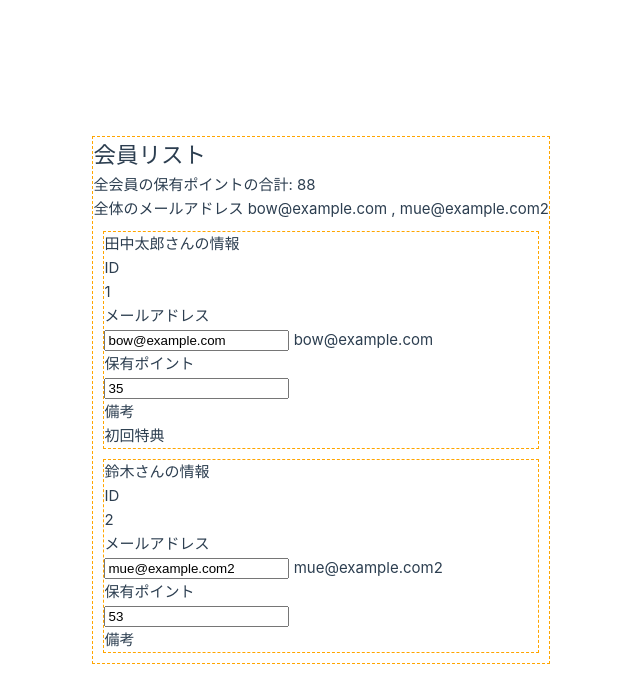
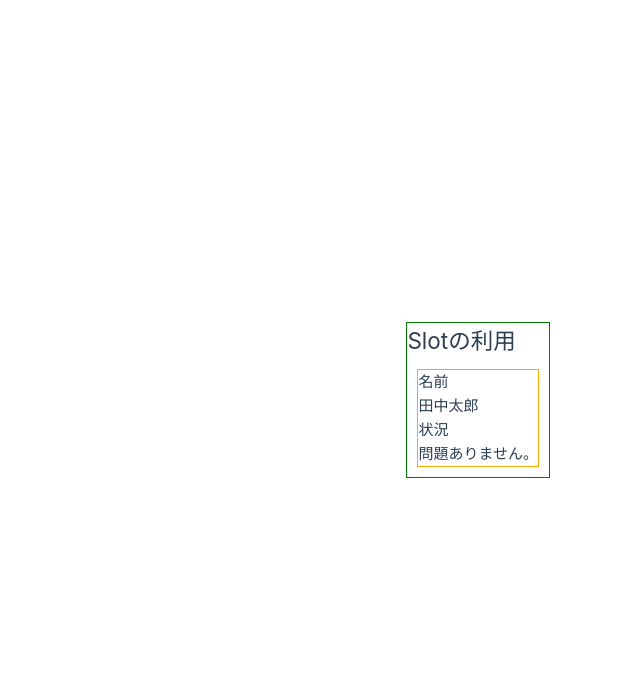
Before and after one commit to arakaki-asdf/hello-vue, a Vue app: page / in a window 1280 px wide. Shown: the top 692 px of the page, without its empty margins (80-720 px from the left). Built offline with nearby package versions, Linux system fonts and the light colour scheme.

Commit message:
名前付きslot 子から親へデータ受け渡し

```diff
--- a/src/App.vue
+++ b/src/App.vue
@@ -1,15 +1,27 @@
 <script setup lang="ts">
-import { reactive, provide } from "vue";
-import BaseSection from "./components/BaseSection.vue";
-import type { Member } from "./interfaces";
-
-const memberList = new Map<number, Member>();
-memberList.set(1, {id: 1, name: "田中太郎", email:"bow@example.com", points: 35, note: "初回特典" });
-memberList.set(2, {id: 2, name: "鈴木", email: "mue@example.com2", points: 53 });
-// 会員情報リストの用意
-provide("memberList", reactive(memberList));
+import OneSection from "./components/OneSection.vue";
 </script>
 
 <template>
-  <BaseSection />
+  <section class="box">
+    <h2>Slotの利用</h2>
+    <OneSection>
+      <template v-slot:detail="{memberInfo}">
+        <dl>
+          <dt>名前</dt>
+          <dd>{{  memberInfo.name }}</dd>
+
+          <dt>状況</dt>
+          <dd>{{ memberInfo.state }}</dd>
+        </dl>
+      </template>
+    </OneSection>
+  </section>
 </template>
+
+<style>
+.box {
+    border: green 1px solid;
+    margin: 10px;
+}
+</style>
--- a/src/components/BaseSection.vue
+++ /dev/null
@@ -1,44 +0,0 @@
-<script setup lang="ts">
-import { computed, inject } from "vue";
-import OneSection from "./OneSection.vue";
-import type { Member } from "../interfaces";
-
-const memberList = inject("memberList") as Map<number, Member>;
-const totalPoints = computed(
-    (): number => {
-        let total = 0;
-        for (const item of memberList.values()) {
-            total += item.points;
-        }
-        return total;
-    }
-);
-const allMails = computed(
-    (): string => {
-        let mails = [];
-        for (const item of memberList.values()) {
-            mails.push(item.email);
-        }
-        return mails.join(" , ");
-    }
-);
-</script>
-
-<template>
-    <section>
-        <h1>会員リスト</h1>
-        <p>全会員の保有ポイントの合計: {{ totalPoints }}</p>
-        <p>全体のメールアドレス {{ allMails }}</p>
-        <OneSection
-            v-for="id in memberList.keys()"
-            v-bind:key="id"
-            v-bind:id="id" />
-    </section>
-</template>
-
-<style scoped>
-section {
-    border: orange 1px dashed;
-    margin: 10px;
-}
-</style>
--- a/src/components/OneSection.vue
+++ b/src/components/OneSection.vue
@@ -1,51 +1,24 @@
 <script setup lang="ts">
-import { computed, inject } from "vue";
-import type { Member } from "../interfaces"
-// parent -> this
-interface Props {
-    id: number;
-}
-const props = defineProps<Props>();
+import {reactive} from "vue";
 
-const memberList = inject("memberList") as Map<number, Member>;
-const member = memberList.get(props.id) as Member;
-// const member = computed((): Member => memberList.get(props.id) as Member);
-const onInput = (event: Event): void => {
-    const elem = event.target as HTMLInputElement;
-    // member.value.email = elem.value;
-    member.email = elem.value;
-};
+const memberInfo = reactive({
+    name: "田中太郎",
+    state: "問題ありません。"
+});
 </script>
 
 <template>
-    <section class="box">
-        <h4>{{ member.name }}さんの情報</h4>
-        <dl>
-            <dt>ID</dt>
-            <dd>{{ id }}</dd>
-
-            <dt>メールアドレス</dt>
-            <dd>
-                <input type="text" v-on:input="onInput" v-bind:value="member.email">
-                {{ member.email }}
-            </dd>
-
-            <dt>保有ポイント</dt>
-            <dd>
-                <!-- <input type="number" v-model.number="member.points"> -->
-                <input type="number" v-model="member.points">
-            </dd>
-
-            <dt>備考</dt>
-            <dd>{{ member.note }}</dd>
-        </dl>
-        <!-- <button v-on:click="pointUp">ポイント加算</button> -->
+    <section>
+        <slot name="detail" v-bind:memberInfo="memberInfo">
+            <h1>{{ memberInfo.name }}さんの状況</h1>
+            <p>{{ memberInfo.state }}</p>
+        </slot>
     </section>
 </template>
 
 <style>
-.box {
-    border: green 1px dashed;
+section {
+    border: orange 1px solid;
     margin: 10px;
 }
 </style>
```
